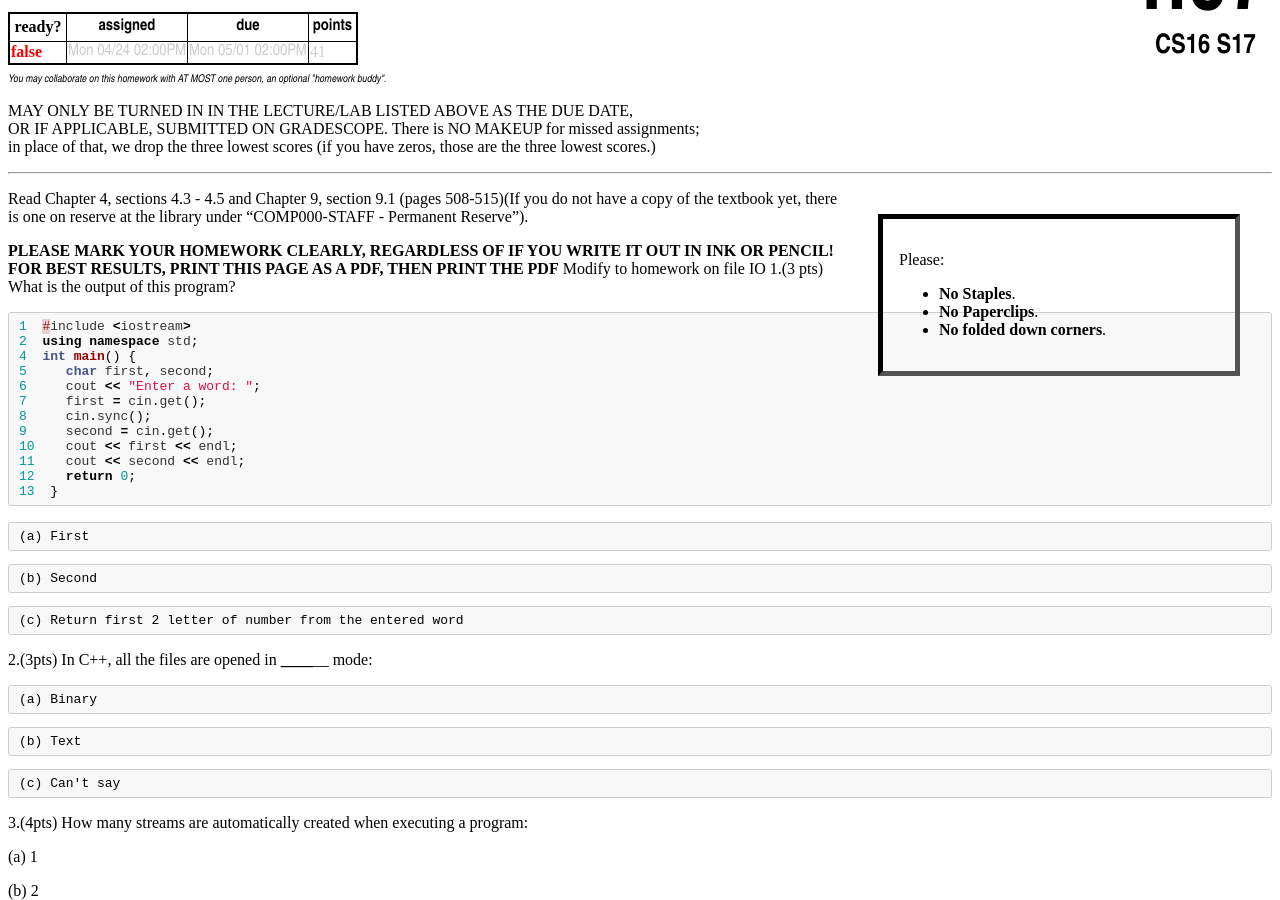
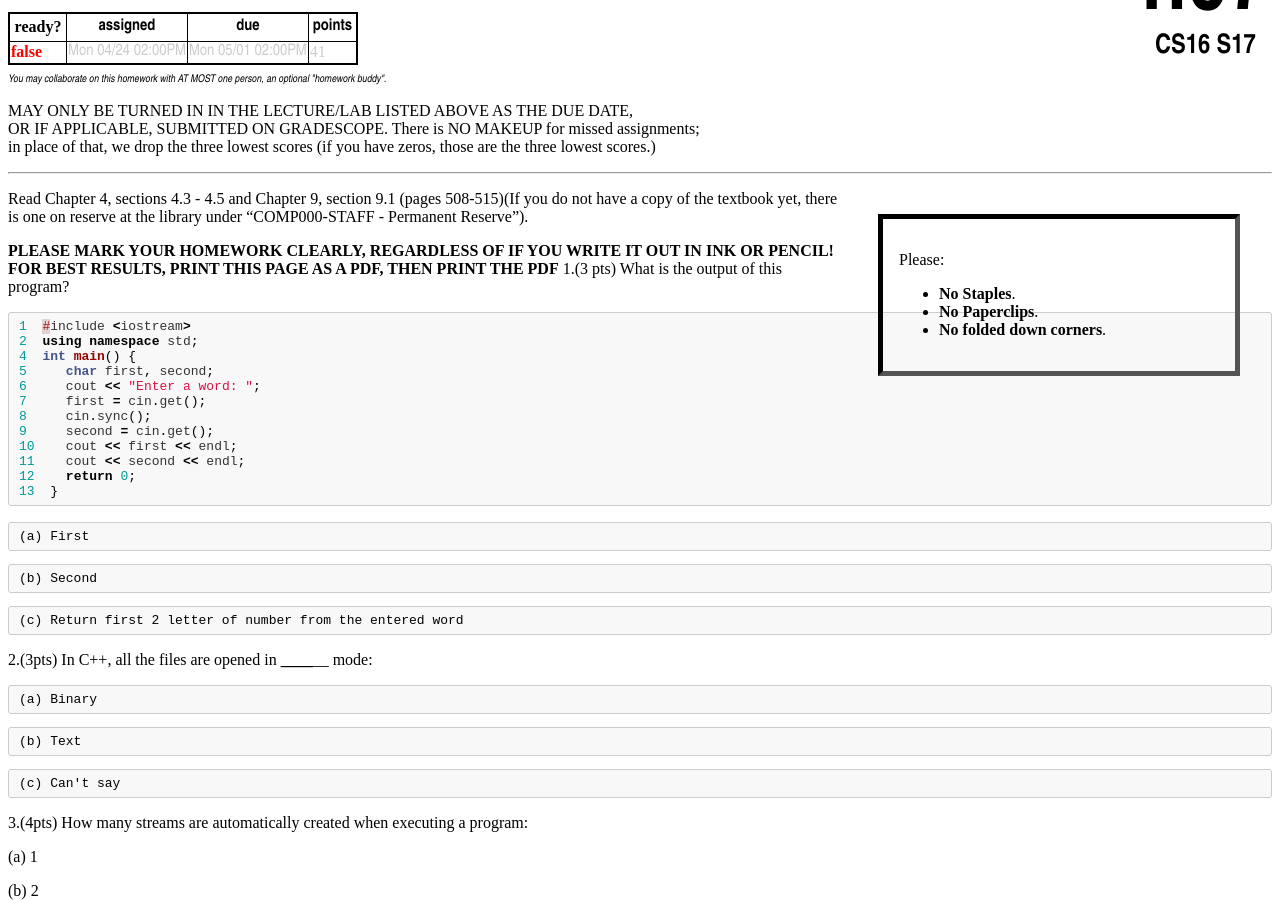
Before and after one commit to ucsb-cs16-sp17/ucsb-cs16-sp17.github.io, a Jekyll site: the page built from _hwk/h07.md, in a window 1280 px wide and 900 px high, scrolled down 514 px. Built offline with Jekyll 4.4.1, drawn with Linux system fonts in a browser that asks for light colours.

Commit message:
Update h07.md

```diff
--- a/_hwk/h07.md
+++ b/_hwk/h07.md
@@ -10,7 +10,6 @@ Read Chapter 4, sections 4.3 - 4.5 and Chapter 9, section 9.1 (pages 508-515)(If
 
 <b>PLEASE MARK YOUR HOMEWORK CLEARLY, REGARDLESS OF IF YOU WRITE IT OUT IN INK OR PENCIL!<br/>
 FOR BEST RESULTS, PRINT THIS PAGE AS A PDF, THEN PRINT THE PDF</b>
-Modify to homework on file IO
 1.(3 pts) What is the output of this program?
   <div style="margin-bottom:1em"></div>
 
```
